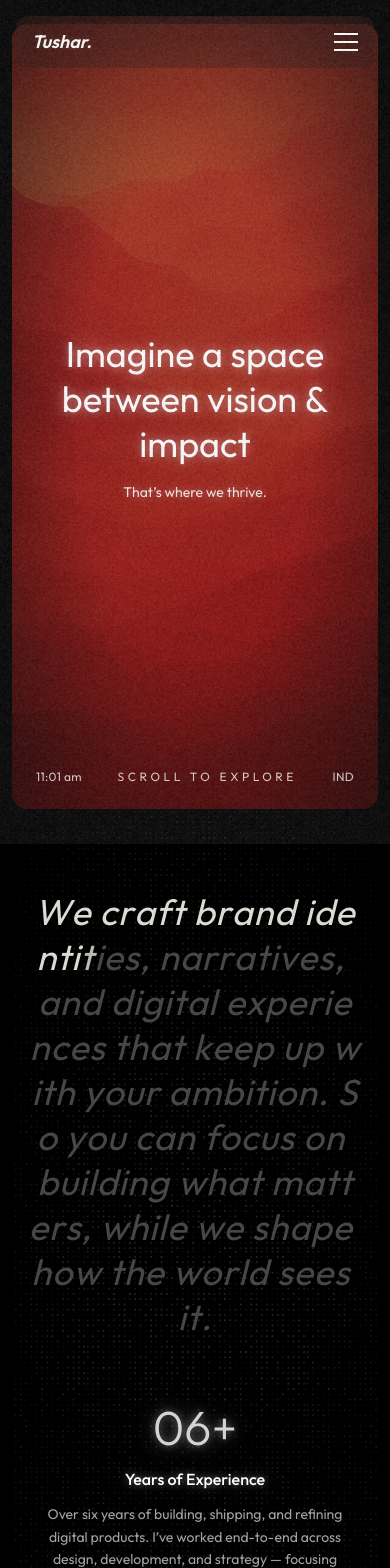
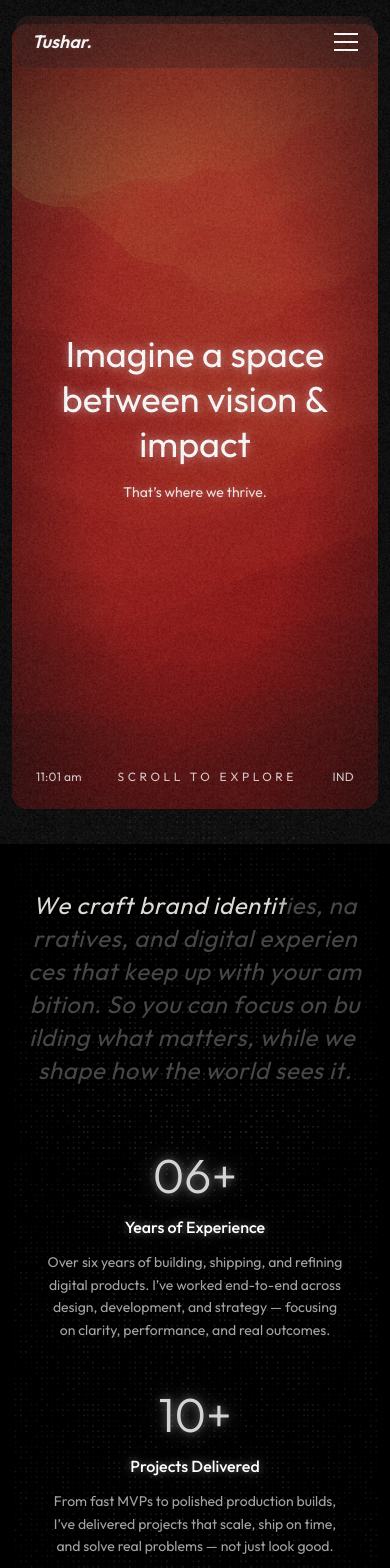
Before and after one commit to tusharpatel0504/Demo-Agency, a React (Vite) app: page / in a window 390 px wide. Shown: the top 1568 px of the page. Built offline with nearby package versions, Linux system fonts and the light colour scheme.

Commit message:
responsive fix

```diff
--- a/src/component/Project.jsx
+++ b/src/component/Project.jsx
@@ -52,7 +52,7 @@ const Project = () => {
       {/* Header */}
       <div className="text-center mb-14 sm:mb-20">
         <h1 className="text-3xl sm:text-5xl lg:text-6xl italic font-light mb-4 glow-text">
-        Our projects
+          Our projects
         </h1>
         <p className="text-gray-400 max-w-xl mx-auto text-sm sm:text-base glow-text">
           We help you achieve more at every stage of business growth
@@ -73,8 +73,35 @@ const Project = () => {
               items-start
             "
           >
-            {/* Left */}
-            <div>
+            {/* Image – FIRST on mobile */}
+            <a
+              href={project.live}
+              target="_blank"
+              rel="noopener noreferrer"
+              className="
+                order-1 lg:order-3
+                w-full
+                max-w-md
+                lg:w-96
+                mx-auto
+                rounded-xl
+                overflow-hidden
+                transition-transform duration-700
+                ease-[cubic-bezier(0.16,1,0.3,1)]
+                group-hover:scale-105
+                group-hover:-translate-y-1
+                group-hover:shadow-2xl
+              "
+            >
+              <img
+                src={project.image}
+                alt={project.title}
+                className="h-full w-full object-cover"
+              />
+            </a>
+
+            {/* Left – Text */}
+            <div className="order-2 lg:order-1">
               <span className="text-gray-500 block mb-3 text-sm">
                 {project.id}
               </span>
@@ -110,7 +137,7 @@ const Project = () => {
             </div>
 
             {/* Middle – Tech Stack */}
-            <div className="lg:pt-12">
+            <div className="order-3 lg:order-2 lg:pt-12">
               <h4 className="text-xs sm:text-sm uppercase tracking-widest text-gray-500 mb-4">
                 Tech Stack
               </h4>
@@ -133,32 +160,6 @@ const Project = () => {
                 ))}
               </ul>
             </div>
-
-            {/* Right – Image */}
-            <a
-              href={project.live}
-              target="_blank"
-              rel="noopener noreferrer"
-              className="
-                w-full
-                max-w-md
-                lg:w-96
-                mx-auto
-                rounded-xl
-                overflow-hidden
-                transition-transform duration-700
-                ease-[cubic-bezier(0.16,1,0.3,1)]
-                group-hover:scale-105
-                group-hover:-translate-y-1
-                group-hover:shadow-2xl
-              "
-            >
-              <img
-                src={project.image}
-                alt={project.title}
-                className="h-full w-full object-cover"
-              />
-            </a>
           </div>
 
           {/* Divider */}
--- a/src/component/ScrollLitHeading.jsx
+++ b/src/component/ScrollLitHeading.jsx
@@ -14,12 +14,15 @@ export default function ScrollLitHeading({ sectionRef }) {
   className="
     max-w-6xl
     text-center
-        text-4xl
-        md:text-5xl
-        lg:text-6xl
+    text-2xl
+    sm:text-3xl
+    md:text-4xl
+    lg:text-5xl
+    xl:text-6xl
     italic
     tracking-wide
-        leading-tight
+    leading-snug
+    md:leading-tight
     flex
     flex-wrap
     justify-center
@@ -27,6 +30,7 @@ export default function ScrollLitHeading({ sectionRef }) {
     pt-20
   "
 >
+
       {text.split("").map((char, i, arr) => {
         const color = useTransform(
           scrollYProgress,
--- a/src/component/Testimonial.jsx
+++ b/src/component/Testimonial.jsx
@@ -137,10 +137,11 @@ const Testimonial = () => {
       <button
         onClick={() => paginate(-1)}
         className="
+    hidden sm:flex
     absolute left-3 sm:left-6 lg:left-10
     top-[60%] -translate-y-1/2
     z-50
-          flex items-center justify-center
+    items-center justify-center
     w-10 h-10 sm:w-12 sm:h-12
     rounded-full
     bg-white/10 backdrop-blur-xl
@@ -153,14 +154,16 @@ const Testimonial = () => {
         ←
       </button>
 
+
       {/* Right Arrow */}
       <button
         onClick={() => paginate(1)}
         className="
+    hidden sm:flex
     absolute right-3 sm:right-6 lg:right-10
     top-[60%] -translate-y-1/2
     z-50
-          flex items-center justify-center
+    items-center justify-center
     w-10 h-10 sm:w-12 sm:h-12
     rounded-full
     bg-white/10 backdrop-blur-xl
@@ -172,6 +175,7 @@ const Testimonial = () => {
       >
         →
       </button>
+
     </section>
   );
 };
```
Also changed, not shown: src/pages/HomePage.jsx (+4 -3 lines), 1 other file (tests, documents, lock files or other folders). Lines whose indentation alone changed are shown as unchanged.
